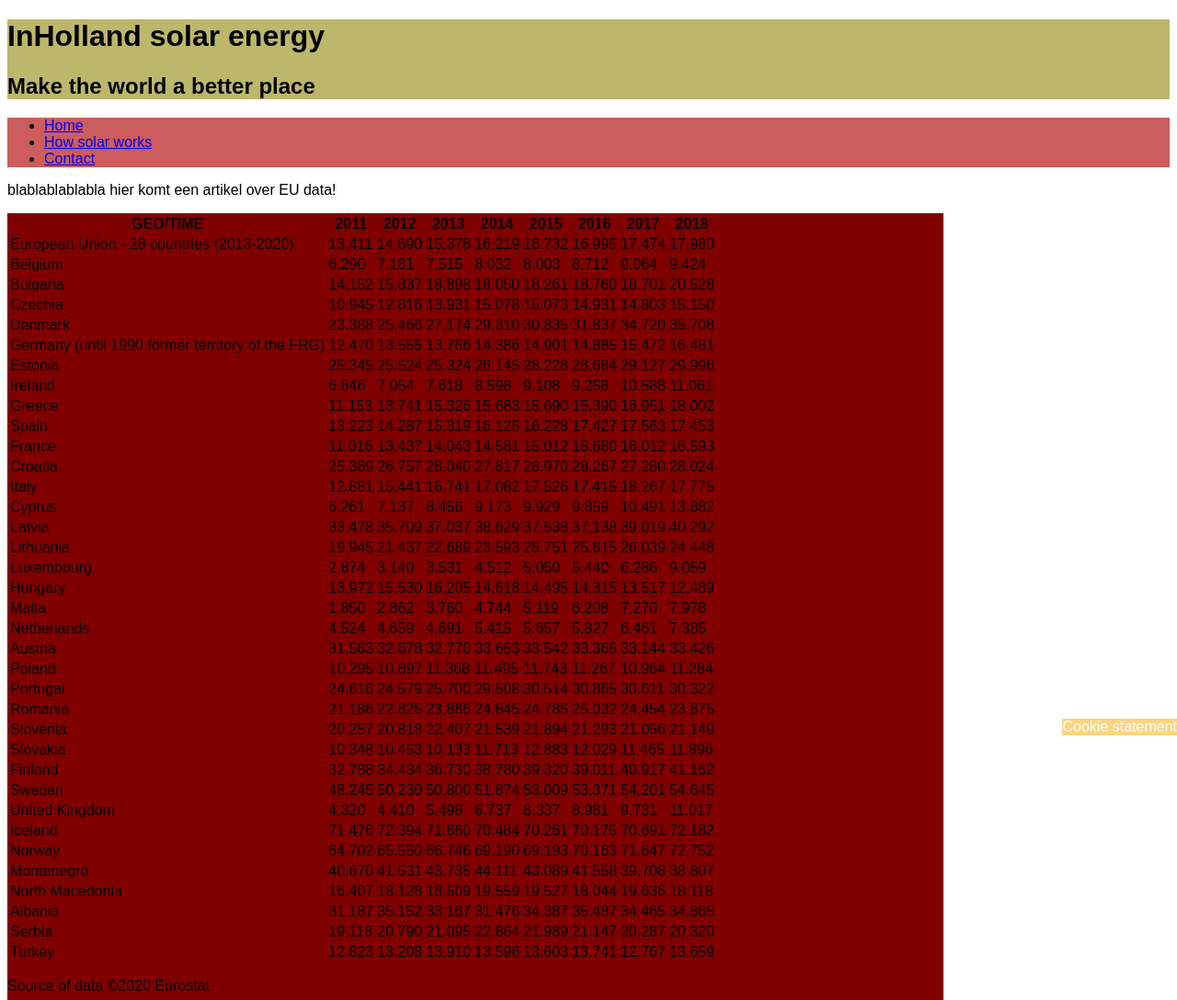
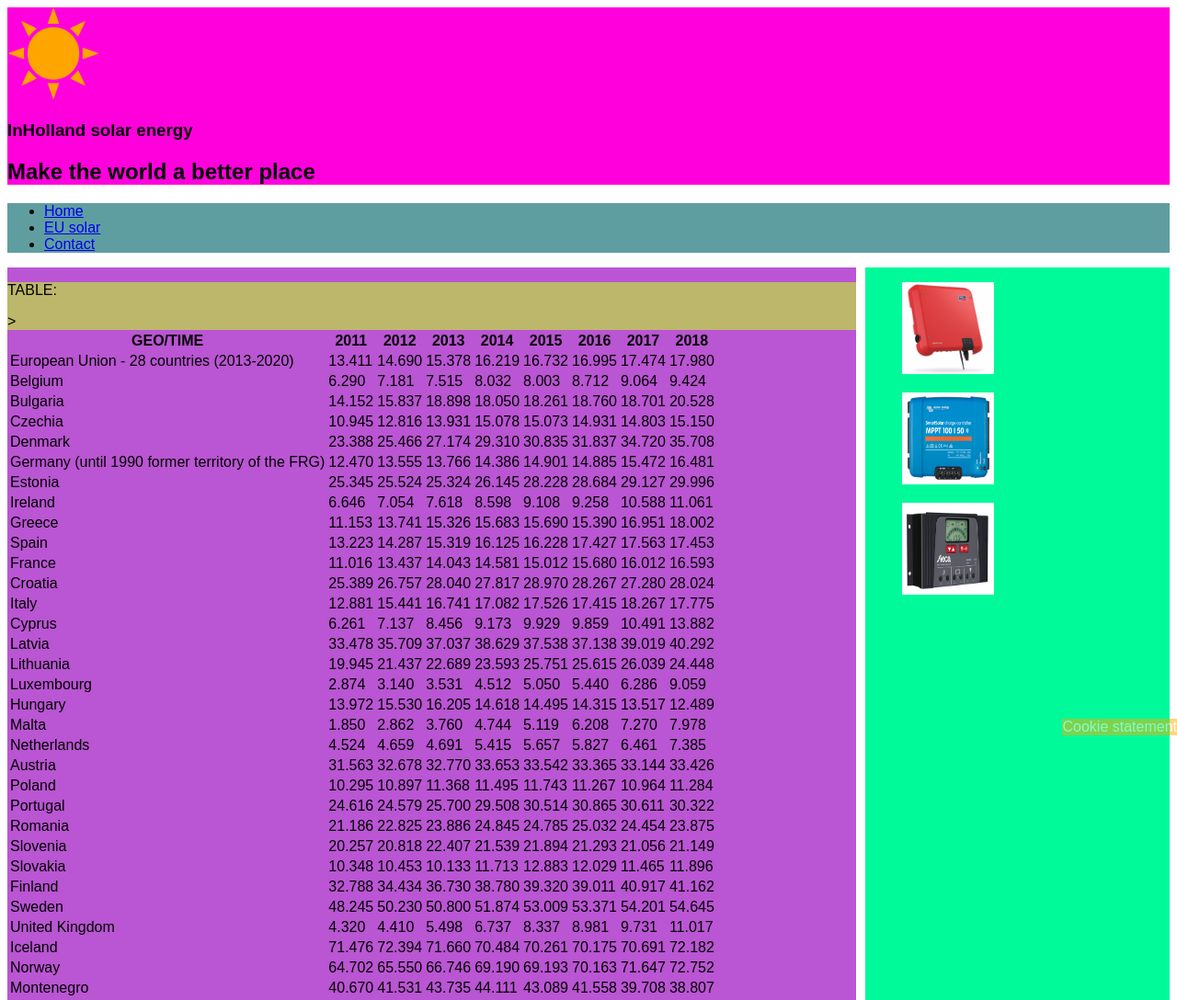
Before and after one commit to jdreischor/Webmarkup-Master, a plain HTML site: page I Want Solar Energy/eusolar.html in a window 1280 px wide. Shown: the top 1088 px of the page at 92% size. Drawn offline with Linux system fonts and the light colour scheme; a web font is replaced by a local one.

Commit message:
aanpassingen alle files

```diff
--- a/I Want Solar Energy/CSS/Stylesheet.css
+++ b/I Want Solar Energy/CSS/Stylesheet.css
@@ -151,18 +151,45 @@ footer{
 }
 
 /*CSS VOOR EUSOLAR */
-.tablewrapper{
+.eusolarwrapper
+{
 	display: grid;
 	display-template-columns: auto auto;
-	grid-template-areas: "eutable asidetable";
+	grid-template-areas:
+	"table aside";
+
+	grid-gap: 10px;
+
 }
 
-.gridtable{
-	grid-area: eutable;
-	background-color: maroon;
+.eutable{
+	grid-area: table;
+	background-color: mediumorchid;
 }
 
-.gridasidetable{
-	grid-area: asidetable;
-	background-color: lime;
+.euaside{
+	grid-area: aside;
+	background-color: mediumspringgreen;
 }
+
+/*CSS VOOR CONTACT*/
+.formwrapper
+{
+	display: grid;
+	display-template-columns: auto auto;
+	grid-template-areas:
+	"form aside";
+
+	grid-gap: 10px;
+
+}
+
+.contact{
+	grid-area: form;
+	background-color: mediumorchid;
+}
+
+.contactside{
+	grid-area: aside;
+	background-color: mediumspringgreen;
+}
--- a/I Want Solar Energy/eusolar.html
+++ b/I Want Solar Energy/eusolar.html
@@ -6,32 +6,35 @@
 			type ="text/css"
 			href = "css/stylesheet.css"
 		/>
-		<title> EU solar </title>
+		<title> How solar works </title>
 		<meta charset="utf-8"/>
 		<meta name="keywords" content="HTML, CSS, Solar Energy">
 		<meta name="description" content="Inspiring you to switch to solar power">
 		<meta name="author" content="Jacintha Dreischor">
 	</head>
 	<body>
-		<header>
-			<h1>InHolland solar energy</h1>
-			<h2>Make the world a better place</h2>
+		<section class="howsolarworks">
+		<header class="headersol">
+			<section class="logo"><img src="img/sun-3-xxl.png" alt="Logo" width="100" height="100"></section>
+			<section class="title"><h1>InHolland solar energy</h1></section>
+			<section class="payoff"><h2>Make the world a better place</h2></section>
 		</header>
-		<nav>
+		<nav class="navisol">
 			<ul>
 				<li><a href="index.html">Home</a></li>
-				<li><a href="howsolarworks.html">How solar works</a></li>
+				<li><a href="eusolar.html">EU solar</a></li>
 				<li><a href="contact.html">Contact</a></li>
 			</ul>
 		</nav>
+		<section class="eusolarwrapper">
 
-		<section class="data-article">
-			<p>blablablablabla hier komt een artikel over EU data!</p>
-		</section>
-		<section class="tablewrapper">
-			<section= class="gridtable">
-			<table class="tableizer-table">
-				<thead><tr class="tableizer-firstrow"><th>GEO/TIME</th><th>2011</th><th>2012</th><th>2013</th><th>2014</th><th>2015</th><th>2016</th><th>2017</th><th>2018</th></tr></thead><tbody>
+			<section class="eutable">
+				<header>
+					<P>TABLE:</P>>
+				</header>
+				<table>
+				<thead><tr><th>GEO/TIME</th><th>2011</th><th>2012</th><th>2013</th><th>2014</th><th>2015</th><th>2016</th><th>2017</th><th>2018</th></tr></thead>
+				<tbody>
 				 <tr><td>European Union - 28 countries (2013-2020)</td><td>13.411</td><td>14.690</td><td>15.378</td><td>16.219</td><td>16.732</td><td>16.995</td><td>17.474</td><td>17.980</td></tr>
 				 <tr><td>Belgium</td><td>6.290</td><td>7.181</td><td>7.515</td><td>8.032</td><td>8.003</td><td>8.712</td><td>9.064</td><td>9.424</td></tr>
 				 <tr><td>Bulgaria</td><td>14.152</td><td>15.837</td><td>18.898</td><td>18.050</td><td>18.261</td><td>18.760</td><td>18.701</td><td>20.528</td></tr>
@@ -68,30 +71,35 @@
 				 <tr><td>Albania</td><td>31.187</td><td>35.152</td><td>33.167</td><td>31.476</td><td>34.387</td><td>35.487</td><td>34.465</td><td>34.865</td></tr>
 				 <tr><td>Serbia</td><td>19.118</td><td>20.790</td><td>21.095</td><td>22.864</td><td>21.989</td><td>21.147</td><td>20.287</td><td>20.320</td></tr>
 				 <tr><td>Turkey</td><td>12.823</td><td>13.208</td><td>13.910</td><td>13.596</td><td>13.603</td><td>13.741</td><td>12.767</td><td>13.659</td></tr>
-				</tbody></table>
-				<p> Source of data &copy;2020 Eurostat</p>
-			</section>
+			</tbody>
+		</table>
+		<footer>
+			<p>Source of data &copy; 2020 Eurostat</p>
+		</footer>
+		</section>
 
-			<aside class="gridasidetable">
+			<aside class="euaside">
 				<figure>
 					<a href="https://www.ikwilzonneenergie.nl/epages/61494231.sf/nl_NL/?ObjectPath=/Shops/61494231/Products/%22SMA+Sunny+Boy+SB3.6%22">
-					<img src="img/Omvormer.PNG" alt="Sunny Boy" width="150px" height="150px">
+					<img src="img/Omvormer.PNG" alt="Sunny Boy" width="100px" height="100px">
 					</a>
 				</figure>
 				<figure>
 					<a href="https://www.ikwilzonneenergie.nl/epages/61494231.sf/nl_NL/?ObjectPath=/Shops/61494231/Products/SCC110050210">
-					<img src="img/Laadregelaar.png" alt="Sunny Boy" width="150px" height="150px">
+					<img src="img/Laadregelaar.png" alt="Sunny Boy" width="100px" height="100px"></a>
 				</figure>
 				<figure>
 					<a href="https://www.ikwilzonneenergie.nl/epages/61494231.sf/nl_NL/?ObjectPath=/Shops/61494231/Products/%22175Wp+12Volt++zonne-energie+set%22">
-					<img src="img/Energieset.PNG" alt="Energieset" width="150px" height="150px">
+					<img src="img/Energieset.PNG" alt="Energieset" width="100" height="100x"></a>
 				</figure>
-			</aside>
-		</section>>
+            </aside>
+		</section>
 		<footer>
+			&copy; Jacintha Dreischor
 		</footer>
 		<section class="Cookies">
 			Cookie statement
 		</section>
+		</section>
 	</body>
 </html>
```
Also changed, not shown: I Want Solar Energy/Index.html (+3 -3 lines), I Want Solar Energy/contact.html (+8 -7 lines), I Want Solar Energy/howsolarworks.html (+3 -3 lines).
